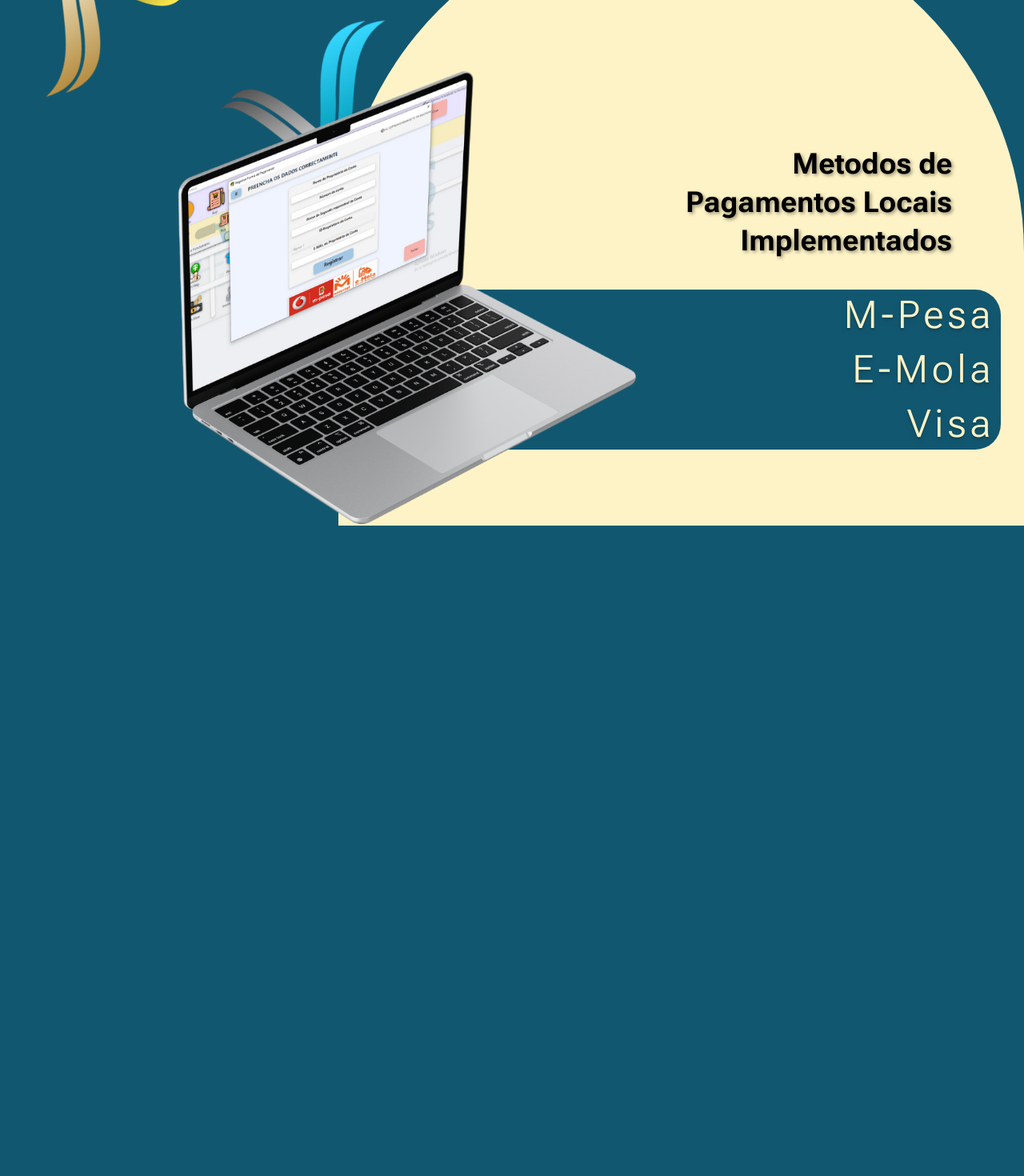
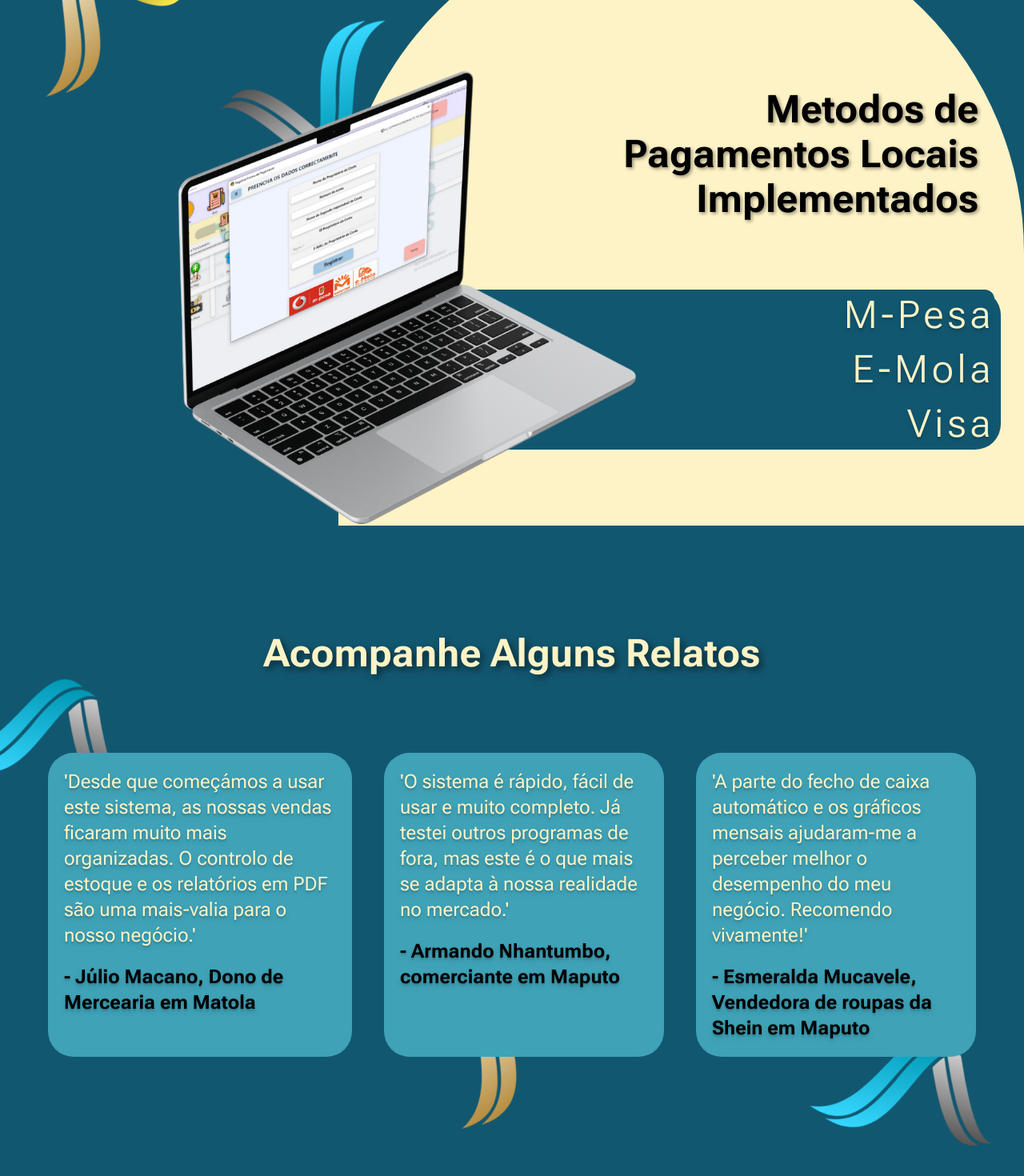
Before and after one commit to CafeNoCodigo/LANDING_PAGE_POINT_OF_SALE_SYSTEM, a React (Vite) app: page / in a window 1280 px wide. Shown: the part 2383-3853 px from the top of the page at 80% size. Before the commit the page ends 3040 px from the top, so only its background shows below. Built offline with nearby package versions, Linux system fonts and the light colour scheme.

Commit message:
Added report section

```diff
--- a/src/App.jsx
+++ b/src/App.jsx
@@ -3,6 +3,7 @@
 import About from './sections/About'
 import Resources from './sections/Resources'
 import Resources_Payment from './sections/Resources_Payment'
+import Report from './sections/Report'
 
 const App = () => {
   return (
@@ -12,6 +13,7 @@
     <About />
     <Resources />
     <Resources_Payment />
+    <Report />
     </>
   )
 
--- a/src/index.css
+++ b/src/index.css
@@ -25,7 +25,7 @@
 
 @layer components {
     .section {
-        @apply mx-auto px-7 md:px-10 ;
+        @apply mx-auto px-10 md:px-10 ;
     }
 
     .section-layout {
@@ -118,11 +118,11 @@
     }
 
     .resources-payment-span {
-        @apply text-4xl pb-2 font-bold ;
+        @apply text-5xl pb-2 font-bold;
     }
 
     .resources-payments-h1 {
-        @apply tracking-widest font-light md:text-amber-100 text-black md:bg-[var(--geral)] bg-[var(--element-decoration)] mt-2 md:mt-0 p-5 md:p-0 rounded-xl;
+        @apply tracking-widest font-light md:text-amber-100 text-black mt-2 md:mt-0 p-5 md:p-0 rounded-xl;
     }
     /*Resource section Ends*/
 
@@ -141,6 +141,9 @@
         @apply absolute w-60 z-0;
     }
 
+    .report-info {
+        @apply md:mt-15 mt-7 p-5 md:rounded-4xl rounded-xl text-shadow-lg bg-[var(--element-decoration)] md:ml-5 md:mr-5 md:min-h-[370px] md:min-w-[350px];
+    }
 
 }
 
--- a/src/index.js
+++ b/src/index.js
@@ -37,16 +37,16 @@
 
 export const report = [
   {
-    text: "Desde que começámosa usar este sistema, asnossas vendas ficarammuito mais organizadas.O controlo de estoque eos relatórios em PDF sãouma mais-valia para onosso negócio.",
-    author: "Júlio Macano, Dono de Mercearia em Matola"
+    text: "'Desde que começámos a usar este sistema, as nossas vendas ficaram muito mais organizadas. O controlo de estoque e os relatórios em PDF são uma mais-valia para o nosso negócio.'",
+    author: "- Júlio Macano, Dono de Mercearia em Matola"
   },
   {
-    text: "O sistema é rápido, fácil de usar e muito completo. Já testei outros programas de fora, mas este é o que mais se adapta à nossa realidade no mercado.",
-    author: "Armando Nhantumbo, comerciante em Maputo"
+    text: "'O sistema é rápido, fácil de usar e muito completo. Já testei outros programas de fora, mas este é o que mais se adapta à nossa realidade no mercado.'",
+    author: "- Armando Nhantumbo, comerciante em Maputo"
   },
   {
-    text: "A parte do fecho de caixa automático e os gráficos mensais ajudaram-me a perceber melhor o desempenho do meu negócio. Recomendo vivamente!",
-    author: "Esmeralda Mucavele, Vendedora de roupas da Shein em Maputo"
+    text: "'A parte do fecho de caixa automático e os gráficos mensais ajudaram-me a perceber melhor o desempenho do meu negócio. Recomendo vivamente!'",
+    author: "- Esmeralda Mucavele, Vendedora de roupas da Shein em Maputo"
   },
 ];
 
--- a/src/sections/NavBar.jsx
+++ b/src/sections/NavBar.jsx
@@ -10,7 +10,7 @@
             <div className='flex gap-4'>
                 <a className="nav-bar-a underline-animated lg:block" href="#hero">Inicio</a>
                 <a className="md:mr-5 md:ml-5 nav-bar-a underline-animated sm:block md:block" href="#resources">Recursos</a>
-                <a className="nav-bar-a underline-animated lg:block" href="#testimonials">Depoimentos</a>
+                <a className="nav-bar-a underline-animated lg:block" href="#report">Depoimentos</a>
             </div>
         </div>
         <div>
--- /dev/null
+++ b/src/sections/Report.jsx
@@ -0,0 +1,46 @@
+import { useState } from 'react'
+import { title, report } from '../index'
+
+const Report = () => {
+    const [hoveredIndex, setHoveredIndex] = useState( null );
+
+  return (
+    <section id="report" className='section-layout section mt-20 md:mt-0'>
+        <img
+        src="/images/bg-element-yellow.png"
+        className='element-decoration rotate-55 md:ml-0 ml-[-100px] mt-100 md:mt-120
+          md:hover:rotate-255 transition-all duration-750 ease-in-out'
+        alt="Element decoration yellow" />
+
+        <img
+        src="/images/bg-element-blue.png"
+        className='element-decoration rotate-105 md:ml-250 ml-[-100px] mt-100 md:mt-150
+          md:hover:rotate-305 transition-all duration-750 ease-in-out hidden md:block'
+        alt="Element decoration blue" />
+        <div>
+
+        <img
+        src="/images/bg-element-blue.png"
+        className='element-decoration rotate-105 ml-[-100px] mt-100 md:mt-0
+          md:hover:rotate-305 transition-all duration-750 ease-in-out hidden md:block'
+        alt="Element decoration blue" />
+        <div></div>
+            <h1 className='h1 mb-10 text-center text-shadow-lg'>{ title.report }</h1>
+            <div className='md:flex'>
+                { report.map((resource, index) =>
+                    <div key={ index }
+                    className={`report-info transition-all duration-500 ease-in-out
+                        ${ hoveredIndex !== null && hoveredIndex !== index ? "md:scale-95 md:opacity-40" : "opacity-100 scale-100"}`}
+                    onMouseEnter={ () => setHoveredIndex( index )}
+                    onMouseLeave={ () => setHoveredIndex( null )}>
+                        <p className='p mb-5'>{ resource.text }</p>
+                        <span className='text-black font-bold md:text-2xl text-xl'>{ resource.author }</span>
+                    </div>
+                )}
+            </div>
+        </div>
+    </section>
+  )
+}
+
+export default Report
--- a/src/sections/Resources_Payment.jsx
+++ b/src/sections/Resources_Payment.jsx
@@ -55,9 +55,9 @@
                 transition-all duration-2000 ease-in-out"
             style={ window.innerWidth >= 768 ? {marginLeft: marginLeft} :  {opacity: opacity} }>
             <div className="pb-10 relative">
-              <h1 className="h1 resources-payments-h1 pt-2">M-Pesa</h1>
-              <h1 className="h1 resources-payments-h1 pt-5 pb-5">E-Mola</h1>
-              <h1 className="h1 resources-payments-h1">Visa</h1>
+              <h1 className="h1 resources-payments-h1 pt-2 bg-red-400 md:bg-[var(--bg-geral)]">M-Pesa</h1>
+              <h1 className="h1 resources-payments-h1 pt-5 pb-5 bg-orange-400 md:bg-[var(--bg-geral)]">E-Mola</h1>
+              <h1 className="h1 resources-payments-h1 bg-blue-700 text-center md:text-right md:bg-[var(--bg-geral)]">Visa</h1>
             </div>
           </div>
           <img
@@ -70,7 +70,7 @@
           <div
             className="text-right
                 md:text-right text-shadow
-                mt-6 md:mt-[-30px] ml-2 mr-2
+                mt-6 md:mt-[-150px] ml-2 md:ml-[-70px] mr-2
                 hidden md:block"
           >
             <span className="block resources-payment-span">Metodos de</span>
```
